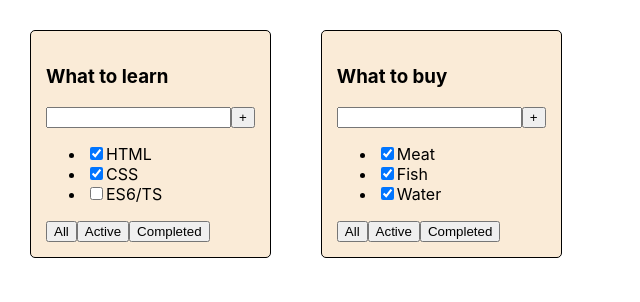
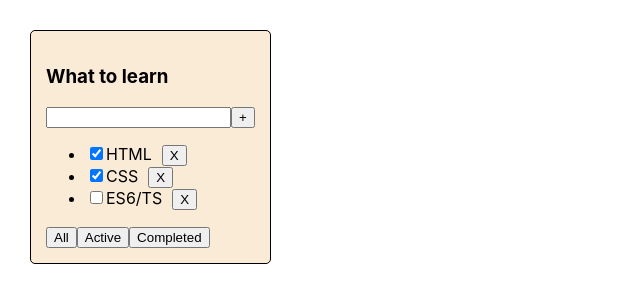
Before and after one commit to SiarheiHaurylchyk/TODO, a React (Create React App) app: page / in a window 1280 px wide. Shown: the top 302 px of the page, without its empty margins (0-640 px from the left). Built offline with nearby package versions, Linux system fonts and the light colour scheme.

Commit message:
add sort task and dellet task

```diff
--- a/src/App.tsx
+++ b/src/App.tsx
@@ -1,28 +1,51 @@
-import React from 'react';
+import React, {useState} from 'react';
 import './App.css';
 import ToDoList, {TaskType} from "./components/ToDoList";
 
+export type ChoseType = "all" | "completed" | "active";
 
 function App() {
-    const tsks_1:Array<TaskType>=[
+
+    let tsks_1: Array<TaskType> = [
         {id: 1, title: "HTML", isDone: true},
         {id: 2, title: "CSS", isDone: true},
         {id: 3, title: "ES6/TS", isDone: false},
     ]
 
-    const tsks_2:Array<TaskType>=[
+    const tsks_2: Array<TaskType> = [
         {id: 4, title: "Meat", isDone: true},
         {id: 5, title: "Fish", isDone: true},
         {id: 6, title: "Water", isDone: true},
     ]
 
 
+    const [task, setTask] = useState(tsks_1);
+    const [filter, setFilter] = useState<ChoseType>("all")
+
+    function removeTask(id: number) {
+        let filterTask = task.filter(e => e.id !== id);
+        setTask(filterTask);
+    }
+
+    let taskForToDOList = task;
+    if (filter === "active") {
+        taskForToDOList = task.filter(el => el.isDone === false);
+    }
+    if (filter === "completed") {
+        taskForToDOList = task.filter(el => el.isDone === true);
+    }
+
+    function changeFilter(value: ChoseType) {
+        setFilter(value);
+    }
 
     return (
 
         <div className="App">
-        <ToDoList NameToDO="What to learn" tasks={tsks_1}/>
-        <ToDoList NameToDO="What to buy" tasks={tsks_2}/>
+            <ToDoList NameToDO="What to learn" tasks={taskForToDOList}
+                      removeTask={removeTask}
+                      changeFilter={changeFilter}
+            />
         </div>
     );
 }
--- a/src/components/Button.tsx
+++ b/src/components/Button.tsx
@@ -2,10 +2,18 @@ import React from 'react';
 
 type ButtonType ={
     text:string
+    changeFilter?:Function
 }
 function Button(props:ButtonType) {
     return (
-        <button>
+        <button onClick={()=> {
+            if (!props.changeFilter) return
+            props.changeFilter(props.text.toLowerCase())
+            // if (props.changeFilter) {
+            //     props.changeFilter(props.text.toLowerCase())
+            // }
+            // props.changeFilter?.(props.text.toLowerCase())
+        }}>
             {props.text}
         </button>
     );
--- /dev/null
+++ b/src/components/ToDoList.style.css
@@ -0,0 +1,9 @@
+.ul-box{
+    display: flex;
+    flex-wrap: wrap;
+    width: 125px;
+}
+
+.ul-box__button{
+    margin-left: 10px;
+}
--- a/src/components/ToDoList.tsx
+++ b/src/components/ToDoList.tsx
@@ -1,5 +1,7 @@
 import React from 'react';
 import Button from "./Button";
+import "./ToDoList.style.css"
+import {ChoseType} from "../App";
 
 export type TaskType = {
     id: number,
@@ -9,14 +11,22 @@ export type TaskType = {
 
 type ToDoListType = {
     NameToDO: string,
-    tasks: Array<TaskType>
+    tasks: Array<TaskType>,
+    removeTask: (id:number)=>void,
+    changeFilter: (value:ChoseType)=>void
 }
-const ToDoList = ({tasks, NameToDO}: ToDoListType) => {
+
+
+const ToDoList = ({tasks, NameToDO, removeTask, changeFilter}: ToDoListType) => {
     const listItems: Array<JSX.Element> = [];
     for (let i = 0; i < tasks.length; i++) {
         const listItem: JSX.Element = <li>
             <input type="checkbox" checked={tasks[i].isDone}/>
             <span>{tasks[i].title}</span>
+            <button className="ul-box__button" onClick={() => {
+                removeTask(tasks[i].id)
+            }}>X
+            </button>
         </li>
         listItems.push(listItem)
     }
@@ -29,15 +39,16 @@ const ToDoList = ({tasks, NameToDO}: ToDoListType) => {
                     <h3>{NameToDO}</h3>
                     <div>
                         <input/>
-                        <Button text="+"/>
+                        <Button text="+" />
+
                     </div>
-                    <ul>
+                    <ul className="ul-box">
                         {listItems}
                     </ul>
                     <div>
-                        <Button text="All"/>
-                        <Button text="Active"/>
-                        <Button text="Completed"/>
+                        <Button text="All" changeFilter={changeFilter}/>
+                        <Button text="Active" changeFilter={changeFilter}/>
+                        <Button text="Completed" changeFilter={changeFilter}/>
                     </div>
                 </div>
             </div>
```
